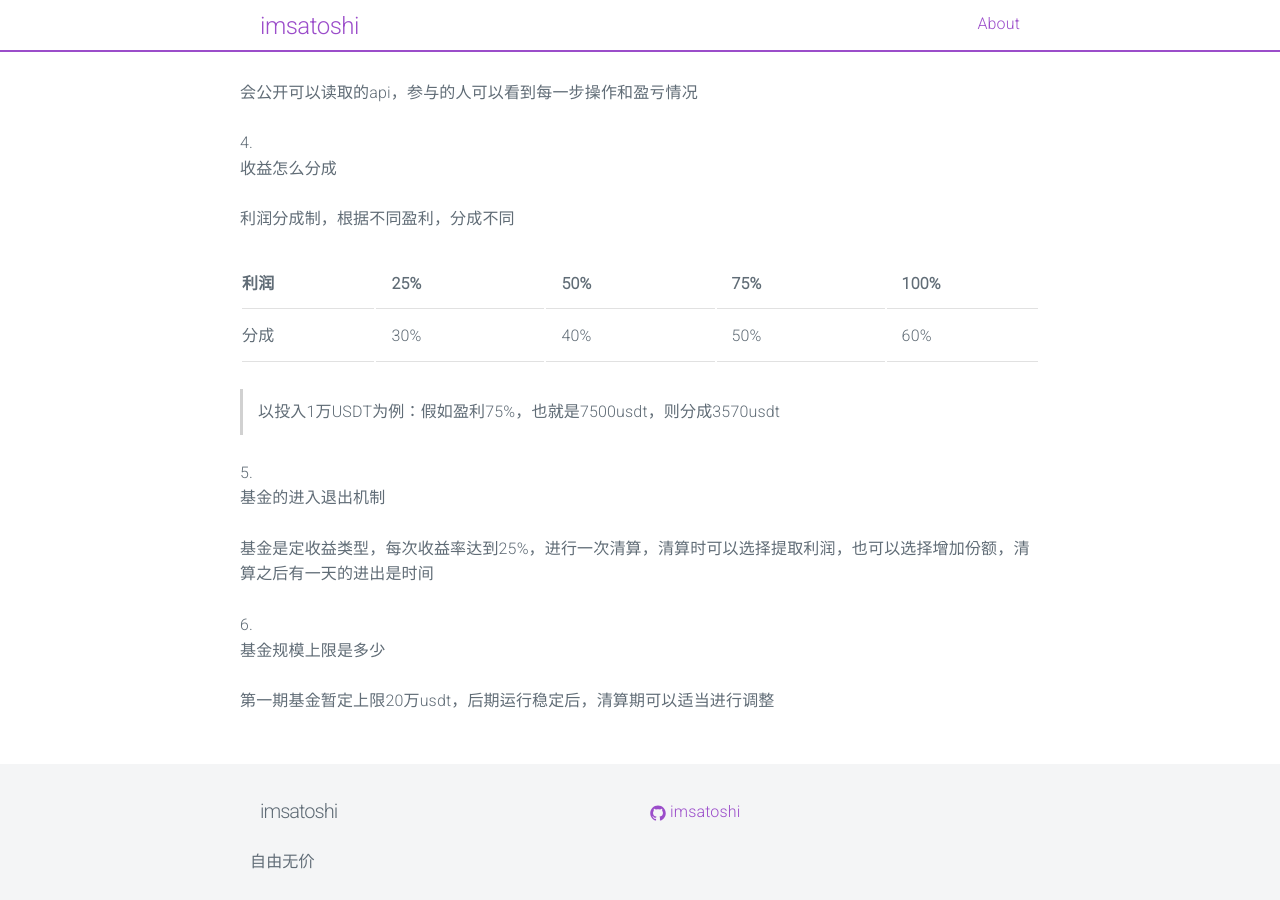
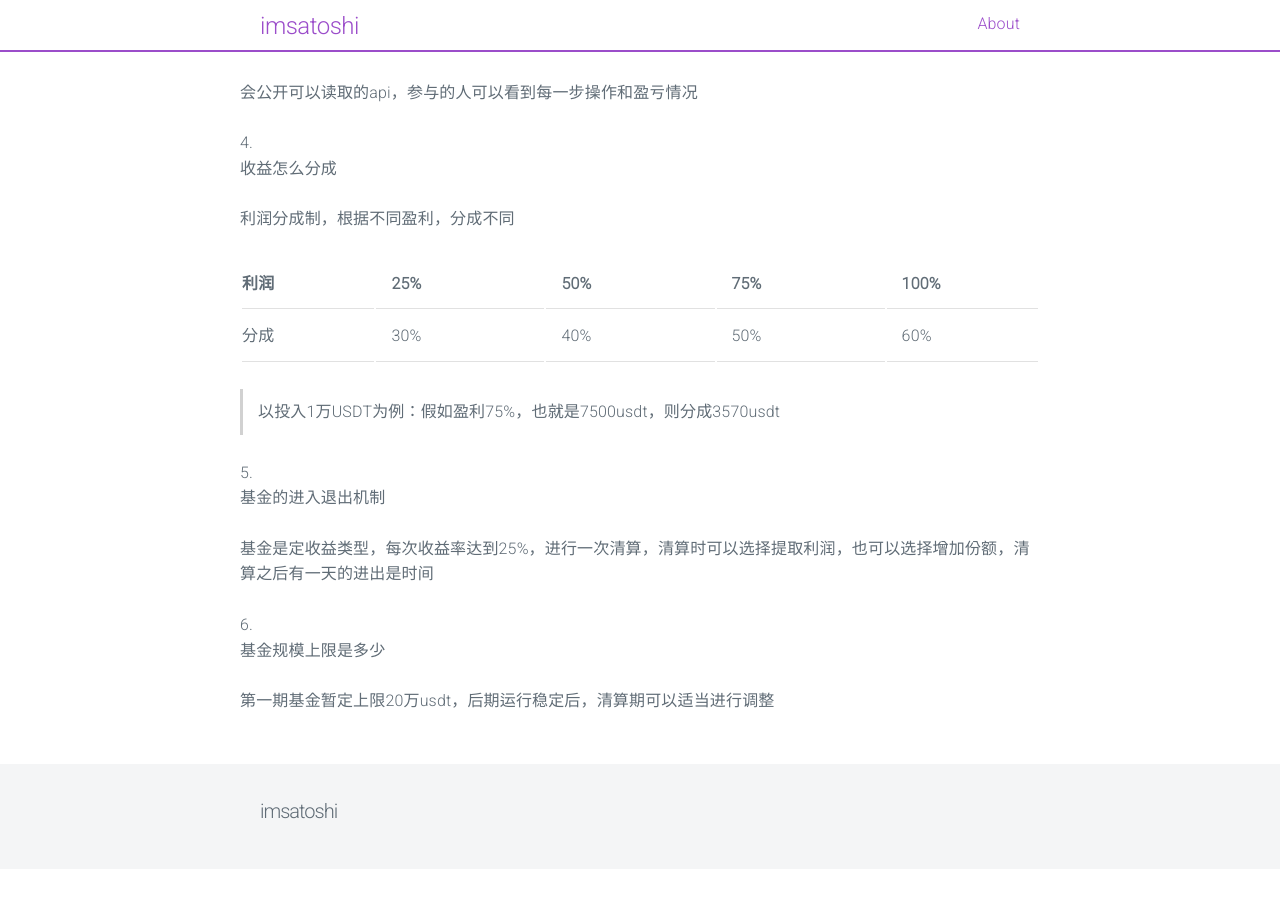
Before and after one commit to allinbitcoin/allinbitcoin.github.io, a Jekyll site: the page built from _posts/2019-7-22-冲顶定收益基金.md, in a window 1280 px wide and 900 px high, scrolled down 727 px. Built offline with Jekyll 4.4.1, drawn with Linux system fonts in a browser that asks for light colours; our own code applies the rules of GitHub Pages for plain Markdown files; after the commit the page ends 1596 px from its top, so only the background shows below that.

Commit message:
Update _config.yml

```diff
--- a/_config.yml
+++ b/_config.yml
@@ -9,11 +9,11 @@
 title: imsatoshi
 email: imsatoshi@outlook.com
 description: > # this means to ignore newlines until "baseurl:"
- 自由无价
+
 baseurl: "" # the subpath of your site, e.g. /blog
 url: "" # the base hostname & protocol for your site
 twitter_username:
-github_username:  imsatoshi
+github_username:
 
 # Build settings
 markdown: kramdown
```
